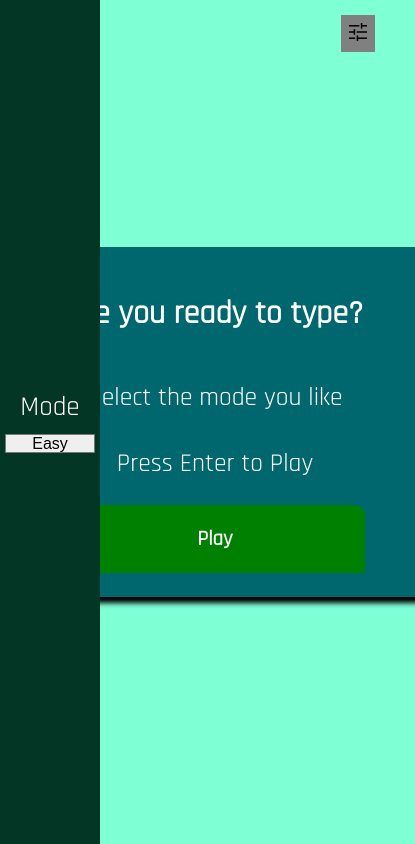
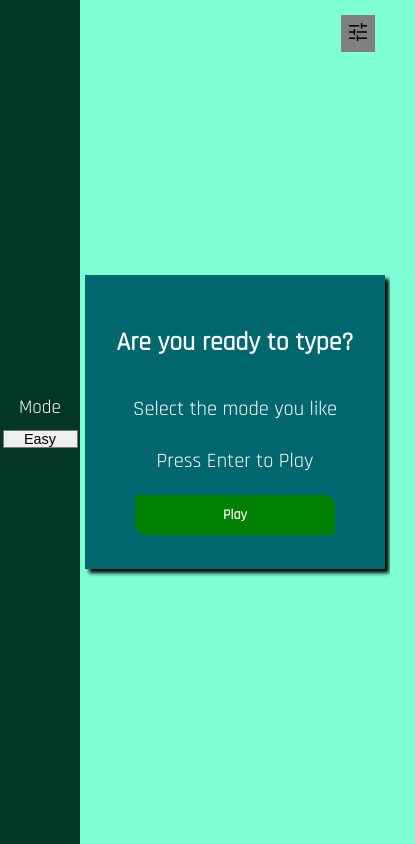
Before and after one commit to devgcjune8/typing-game-javascript, a plain HTML site: page index.html in a window 390 px wide. Shown: the whole page, 415 px wide, since content can reach past the window. Drawn offline with nearby package versions, Linux system fonts and the light colour scheme.

Commit message:
added mobile responsiveness

```diff
--- a/style.css
+++ b/style.css
@@ -323,10 +323,84 @@ label {
 
 @media (max-width: 500px) {
     .mode-div {
-        z-index: 3;
+        padding: 0 10px;
+        width: 80px;
+    }
+
+    input::placeholder {
+        font-size: 0.8em;
+    }
+
+    label {
+        font-size: 1.2em;
+    }
+
+    #modes {
+        font-size: 0.9em;
+        width: 75px;
     }
     .game-wrapper {
-        margin-left: 40px;
+        margin-left: 80px;
+        padding: 1.2em;
+        font-size: 0.8em;
+        width: 300px;
+        box-shadow: 4px 4px 4px rgb(0, 0, 0);
+    }
+
+    .game-wrapper h2 {
+        background-color: cadetblue;
+        width: 210px;
+        padding: 0.2em;
+        margin-bottom: 17px;
+    }
+
+    .game-wrapper h2 span {
+        transform: translateY(2.5px);
+        font-size: 0.8em;
+    }
+
+    .word {
+        padding: 0.3em;
+    }
+
+    #text {
+        margin-top: 25px;
+        margin-bottom: 60px;
+        height: 35px;
+        font-size: 1.1em;
+    }
+
+    .time-wrapper {
+        left: 15px;
+    }
+
+    .score-wrapper {
+        right: 15px;
+    }
+
+    .game-start-wrapper button,.game-over-wrapper button {
+        padding: 0.8em;
+        font-size: 1.1em;
+    }
+
+    .game-start-wrapper button {
+        width: 200px;
+    }
+
+    .toast-added-time, .toast-added-score {
+        width: 35px;
+        height: 35px;
+        background-color: rgb(0, 195, 255);
+        bottom: 55px;
+    }
+
+    .toast-added-score {
+        right: 12px;
+
+    }
+
+    .toast-added-time {
+        left: 15px
     }
 
 }
```
Also changed, not shown: main.js (line endings or trailing spaces).
